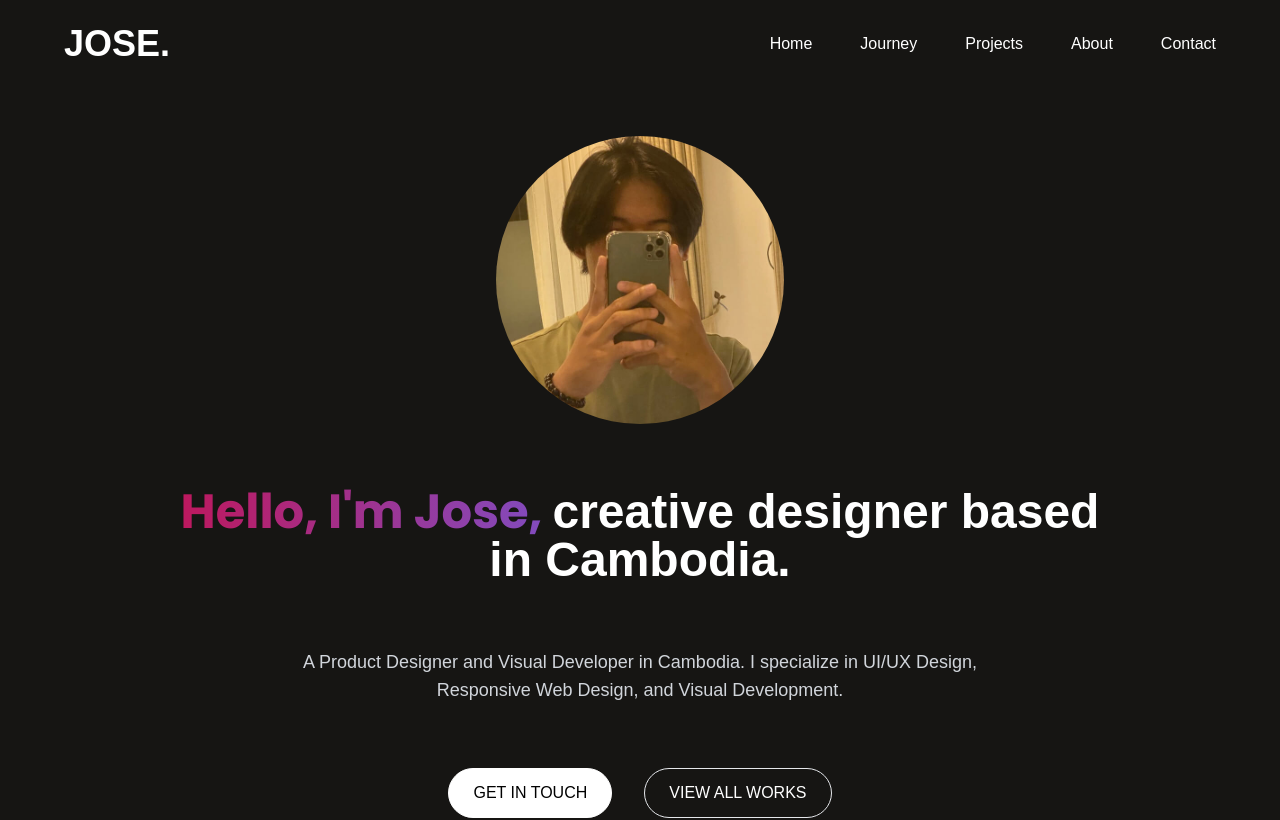
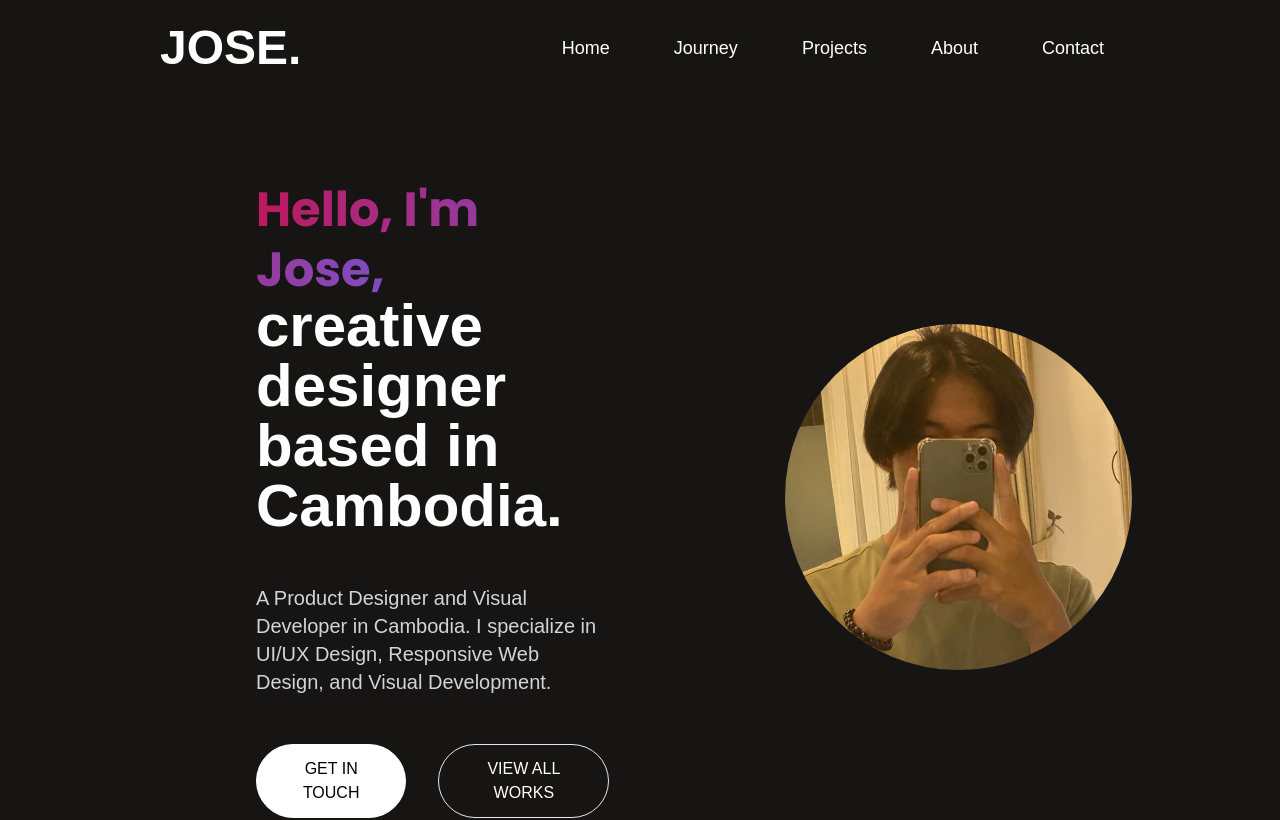
Before and after one commit to Joselay/Portfolio, a React (Vite) app: page / in a window 1280 px wide. Shown: the top 820 px of the page. Built offline with nearby package versions, Linux system fonts and the light colour scheme; a web font is replaced by a local one.

Commit message:
Finished portfolio

```diff
--- a/src/About.jsx
+++ b/src/About.jsx
@@ -4,14 +4,14 @@ import Skill from './Skill';
 function About() {
     return (
         <section id="about" className='w-[80%] mx-auto pt-32 flex flex-col gap-14 justify-center items-center font-serif text-[#e2e2e2] '>
-            <div className='flex flex-col items-center justify-center gap-12 lg:flex-row lg:gap-16'>
+            <div className='flex flex-col items-center justify-center gap-12 lg:flex-row xl:gap-32 xl:w-[85%]'>
 
-                <img className='h-full rounded-full w-80' src={profile} alt="" />
-                <div className='flex flex-col gap-9'>
-                    <div className='flex flex-col gap-6'>
-                        <h2 className='text-[#868e96]'>About Me</h2>
-                        <h1 className='text-3xl font-bold'>Hey, I'm <span className='font-serif w-full bg-300% text-3xl font-bold text-transparent animate-gradient hero__name bg-clip-text bg-gradient-to-r from-pink-700 via-indigo-500 to-green-400 '>Jose</span></h1>
-                        <p className='text-sm leading-6'>Hey, I'm Jose! I'm a passionate web developer with a strong focus on front-end development. I love creating beautiful and user-friendly websites.</p>
+                <img className='h-full rounded-full w-80 xl:w-[40%]' src={profile} alt="" />
+                <div className='flex flex-col gap-9 '>
+                    <div className='flex flex-col gap-6 '>
+                        <h2 className='text-[#868e96] xl:text-lg'>About Me</h2>
+                        <h1 className='text-3xl font-bold xl:text-5xl'>Hey, I'm <span className='font-serif w-full bg-300% text-3xl font-bold text-transparent animate-gradient hero__name bg-clip-text bg-gradient-to-r from-pink-700 via-indigo-500 to-green-400 xl:text-5xl'>Jose</span></h1>
+                        <p className='text-sm leading-6 xl:text-md'>Hey, I'm Jose! I'm a passionate web developer with a strong focus on front-end development. I love creating beautiful and user-friendly websites.</p>
                     </div>
                     <div className='flex flex-col gap-4'>
                         <h2 className='text-[#868e96]'>Skills</h2>
--- a/src/Hero.jsx
+++ b/src/Hero.jsx
@@ -24,15 +24,18 @@ export default function Hero() {
 
     return (
         <main>
-            <section className='flex flex-col items-center w-full gap-8 py-6 justfy-center md:py-16 lg:gap-16 lg:py-12'>
-                <figure>
-                    <img className='w-40 rounded-full hero__image md:w-72' src={profile} alt="" />
+            <section className='flex flex-col items-center w-full gap-8 py-6 justfy-center md:py-16 lg:gap-0 lg:flex-row-reverse lg:pr-24 lg:pl-12 lg:pt-24 xl:justify-between xl:p-0 xl:pl-32 xl:mt-20'>
+                <figure className='lg:w-[70%] xl:ml-12 '>
+                    <img className='w-56 rounded-full hero__image md:w-72 lg:w-full xl:w-[70%]' src={profile} alt="" />
                 </figure>
-                <h1 className=' leading-normal hero__header w-[80%] text-4xl font-bold text-center lg:text-5xl lg:w-[75%]'><span className='font-serif w-full bg-300% text-5xl font-bold text-transparent animate-gradient hero__name bg-clip-text bg-gradient-to-r from-pink-700 via-indigo-500 to-green-400'>Hello, I'm Jose, </span>creative designer based in Cambodia.</h1>
-                <p className='hero__description text-gray-300 w-[80%] text-center leading-7 lg:text-lg lg:w-[60%]'>A Product Designer and Visual Developer in Cambodia. I specialize in UI/UX Design, Responsive Web Design, and Visual Development.</p>
-                <div className='flex gap-4 hero__buttons lg:gap-8'>
-                    <button className="px-6 py-3 text-black uppercase transition duration-300 bg-white border border-white rounded-full hover:bg-transparent hover:text-white">get in touch</button>
-                    <button className="px-6 py-3 text-white uppercase transition duration-300 border rounded-full hover:bg-white hover:text-black">view all works</button>
+                <div className='flex flex-col items-center justify-center gap-12 lg:items-start lg:mx-32 lg:w-full xl:w-[50%] '>
+
+                    <h1 className=' leading-normal hero__header w-[80%] text-4xl font-bold text-center lg:text-5xl  lg:w-full lg:text-left xl:text-6xl'><span className='font-serif w-full bg-300% text-5xl font-bold text-transparent animate-gradient hero__name bg-clip-text bg-gradient-to-r from-pink-700 via-indigo-500 to-green-400 '>Hello, I'm Jose, </span>creative designer based in Cambodia.</h1>
+                    <p className='hero__description text-gray-300 w-[80%] text-center leading-7 lg:text-lg lg:text-left lg:w-full xl:text-xl'>A Product Designer and Visual Developer in Cambodia. I specialize in UI/UX Design, Responsive Web Design, and Visual Development.</p>
+                    <div className='flex gap-4 hero__buttons lg:gap-3 lg:w-full xl:gap-8'>
+                        <button className="px-6 py-3 text-black uppercase transition duration-300 bg-white border border-white rounded-full hover:bg-transparent hover:text-white ">get in touch</button>
+                        <button className="px-6 py-3 text-white uppercase transition duration-300 border rounded-full hover:bg-white hover:text-black lg:p-0 lg:px-6">view all works</button>
+                    </div>
                 </div>
             </section>
             <section className='flex flex-col items-center justify-center mt-12 text-2xl font-bold gap-14 lg:gap-16 '>
--- a/src/Navbar.jsx
+++ b/src/Navbar.jsx
@@ -3,12 +3,12 @@ import NavbarLink from './NavbarLink'
 export default function Navbar() {
     return (
         <nav className='flex items-center justify-between p-6 md:px-16 lg:px-16'>
-            <a href="" className='text-4xl font-bold transition duration-300 hover:text-gray-300'>JOSE.</a>
+            <a href="" className='text-4xl font-bold transition duration-300 hover:text-gray-300 xl:ml-24 xl:text-5xl'>JOSE.</a>
             <svg onClick={() => document.querySelector('.lists').classList.toggle("hidden")} xmlns="http://www.w3.org/2000/svg" fill="none" viewBox="0 0 24 24" strokeWidth={1.5} stroke="currentColor" className="z-50 w-8 h-8 cursor-pointer md:hidden hover:stroke-gray-300 ">
                 <path strokeLinecap="round" strokeLinejoin="round" d="M3.75 6.75h16.5M3.75 12h16.5m-16.5 5.25h16.5" />
             </svg>
 
-            <ul className='hidden gap-8 menu__lists md:flex md:gap-10 lg:gap-12'>
+            <ul className='hidden gap-8 menu__lists md:flex lg:gap-16 xl:pr-28'>
                 <NavbarLink name="Home" id="" />
                 <NavbarLink name="Journey" id="#journey" />
                 <NavbarLink name="Projects" id="#projects" />
--- a/src/NavbarLink.jsx
+++ b/src/NavbarLink.jsx
@@ -1,6 +1,6 @@
 function NavbarLink({ name, id }) {
     return (
-        <li><a href={id} className='transition duration-300 hover:text-indigo-500'>{name}</a></li>
+        <li><a href={id} className='transition duration-300 hover:text-indigo-500 xl:text-lg'>{name}</a></li>
     )
 }
 
```
